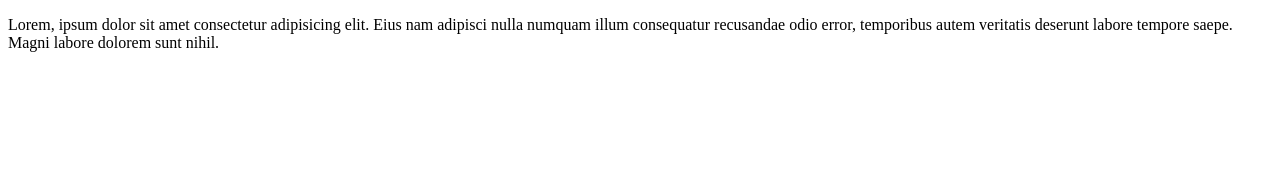
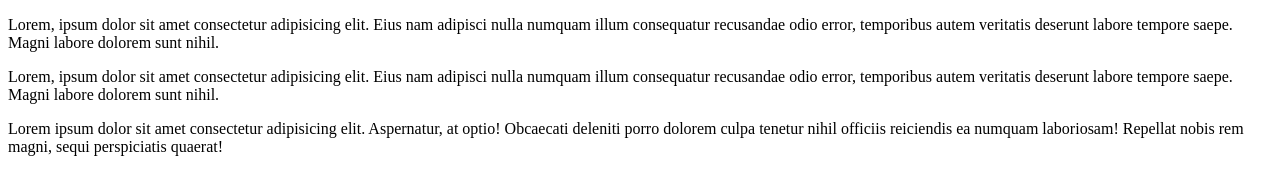
Before and after one commit to Yulia2602/test, a plain HTML site: page index.html in a window 1280 px wide. Drawn offline with Linux system fonts and the light colour scheme.

Commit message:
commit 3

```diff
--- a/index.html
+++ b/index.html
@@ -7,5 +7,7 @@
 </head>
 <body>
     <p>Lorem, ipsum dolor sit amet consectetur adipisicing elit. Eius nam adipisci nulla numquam illum consequatur recusandae odio error, temporibus autem veritatis deserunt labore tempore saepe. Magni labore dolorem sunt nihil.</p>
+    <p>Lorem, ipsum dolor sit amet consectetur adipisicing elit. Eius nam adipisci nulla numquam illum consequatur recusandae odio error, temporibus autem veritatis deserunt labore tempore saepe. Magni labore dolorem sunt nihil.</p>
+    <p>Lorem ipsum dolor sit amet consectetur adipisicing elit. Aspernatur, at optio! Obcaecati deleniti porro dolorem culpa tenetur nihil officiis reiciendis ea numquam laboriosam! Repellat nobis rem magni, sequi perspiciatis quaerat!</p>
 </body>
 </html>
```
